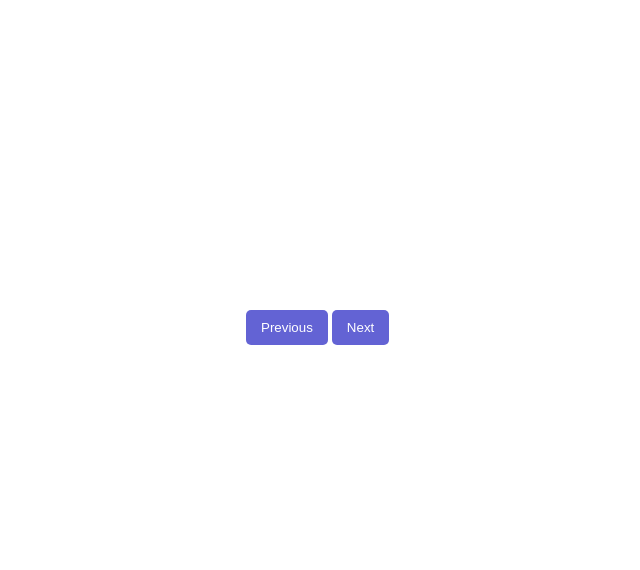
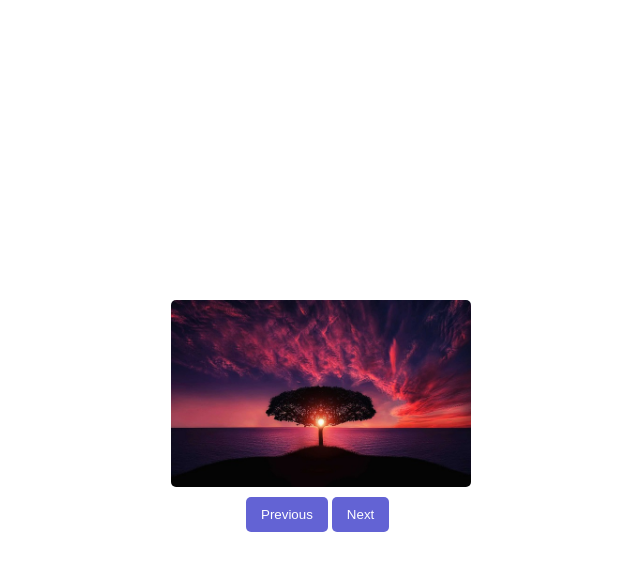
Before and after one commit to amjad-salameh/javascript, a plain HTML site: page Exercise 3 - Image Slider/index.html in a window 1280 px wide. Both pictures are taken after a click on the button "Next". Shown: the whole page, without its empty margins (319-959 px from the left). Drawn offline with Linux system fonts and the light colour scheme.

Commit message:
Image Slider

```diff
--- a/Exercise 3 - Image Slider/index.html
+++ b/Exercise 3 - Image Slider/index.html
@@ -67,15 +67,18 @@
 
     <script>
       function moveSlide(direction) {
-        const slides = document.querySelectorAll("img");
-        const currentIndex = document.getElementsByClassName("active");
-        if (direction === 1) {
-          currentIndex[0].classList.remove("active");
-          const index = slides.findIndex(currentIndex);
-          slides[index + 1].classList.add("active");
-        } else {
+        const slides = document.querySelectorAll("#slider img");
+        const currentIndex = document.querySelector("#slider img.active");
+        const currentIndexInArray = Array.from(slides).indexOf(currentIndex);
+        if (direction === 1 && currentIndexInArray < slides.length - 1) {
+          currentIndex.classList.remove("active");
+          slides[currentIndexInArray + 1].classList.add("active");
+        } else if (direction === -1  && currentIndexInArray > 0) {
+          currentIndex.classList.remove("active");
+          slides[currentIndexInArray - 1].classList.add("active");
         }
       }
+
     </script>
   </body>
 </html>
```
